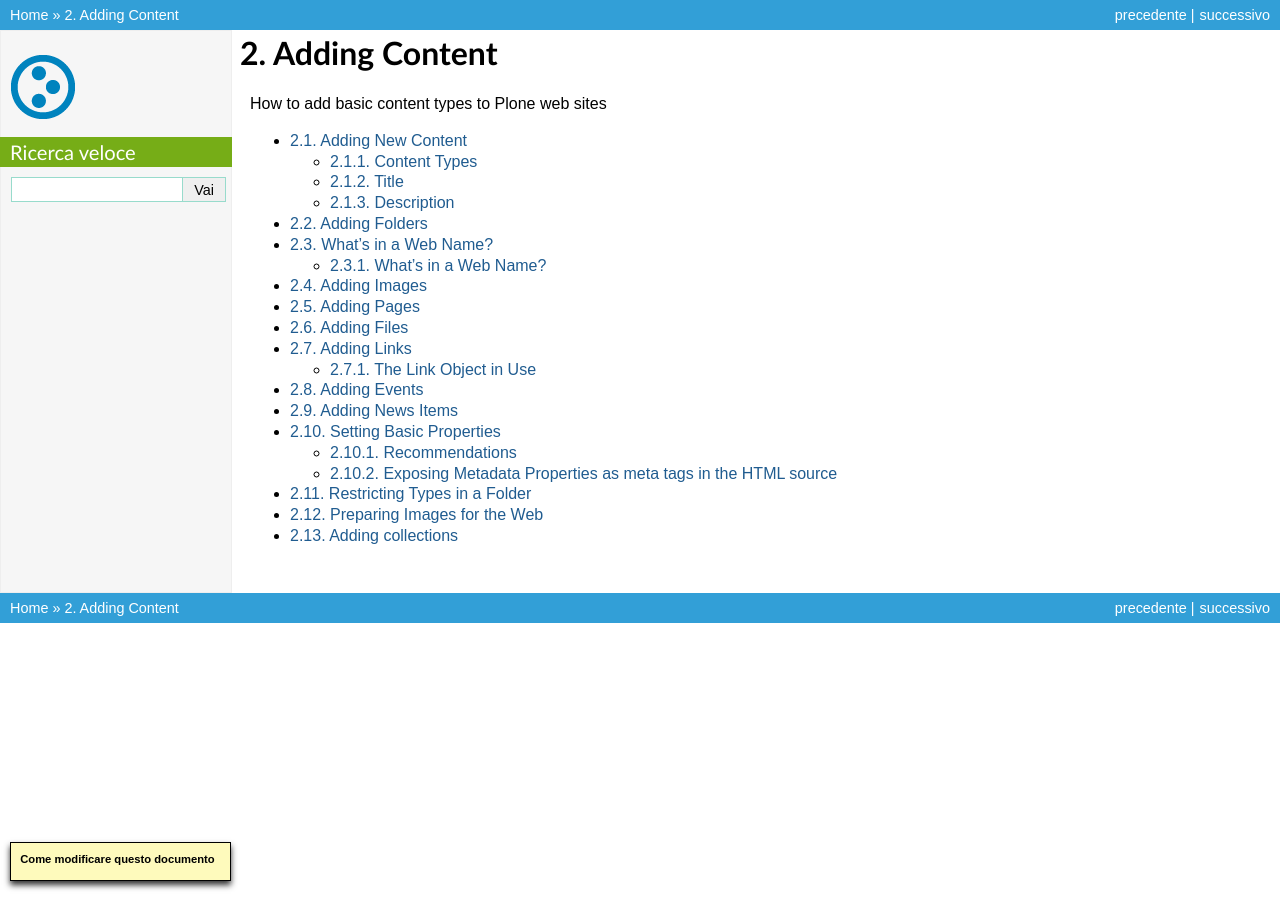
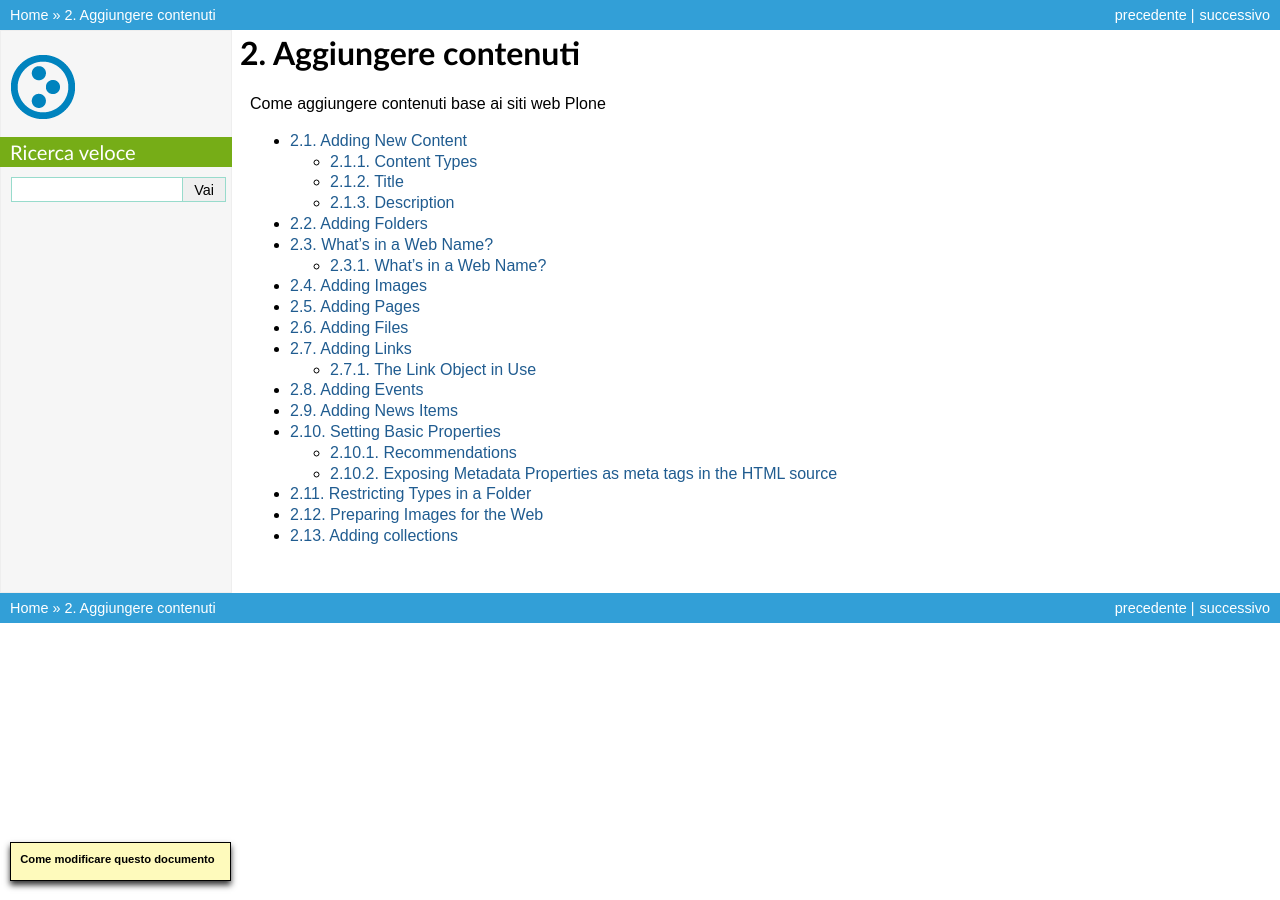
Before and after one commit to plone-it/collective.italiandocumentation, a Sphinx documentation site: the page built from source/adding-content/index.rst, in a window 1280 px wide. Built offline with Sphinx 7.4.7, drawn with Linux system fonts in a browser that asks for light colours.

Commit message:
Traduzione titolo principale

```diff
--- a/source/adding-content/index.rst
+++ b/source/adding-content/index.rst
@@ -1,8 +1,8 @@
 ====================
-Adding Content
+Aggiungere contenuti
 ====================
 
-How to add basic content types to Plone web sites
+Come aggiungere contenuti base ai siti web Plone
 
 .. toctree::
     :maxdepth: 2
```
